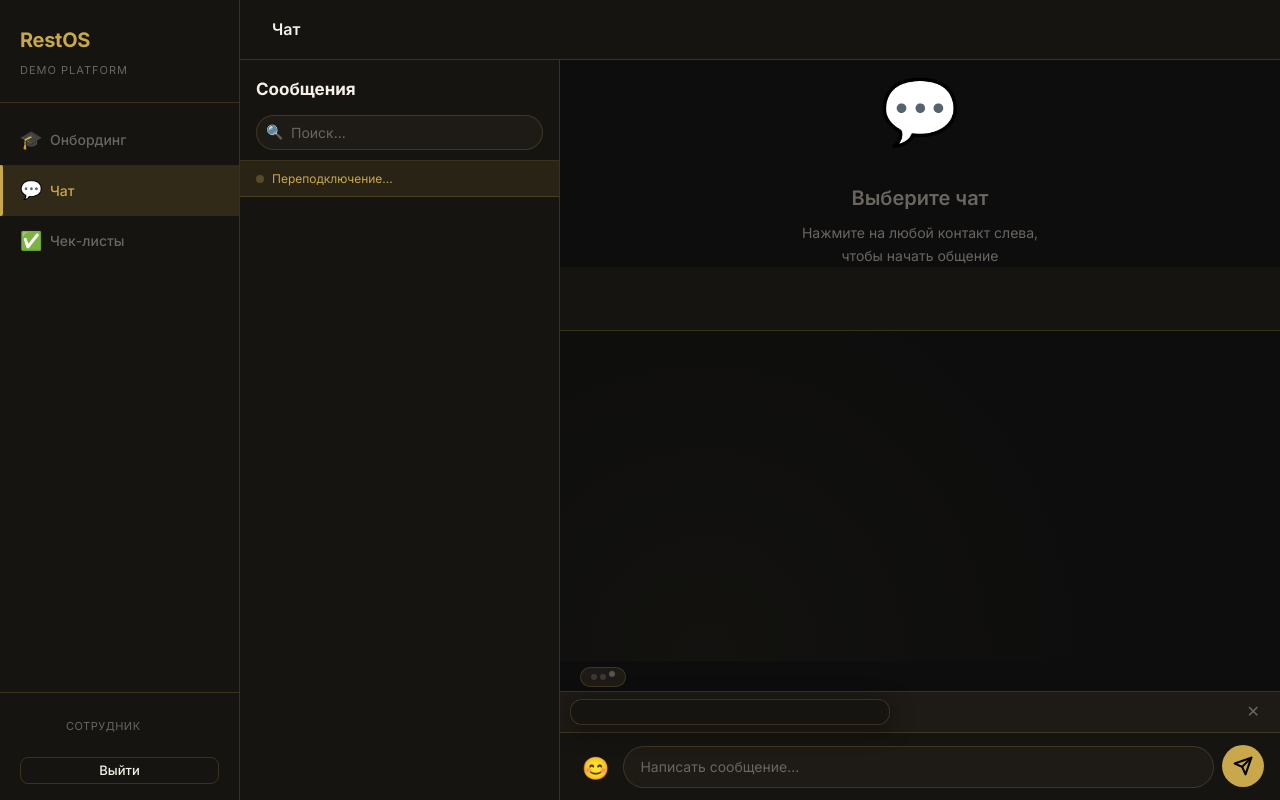
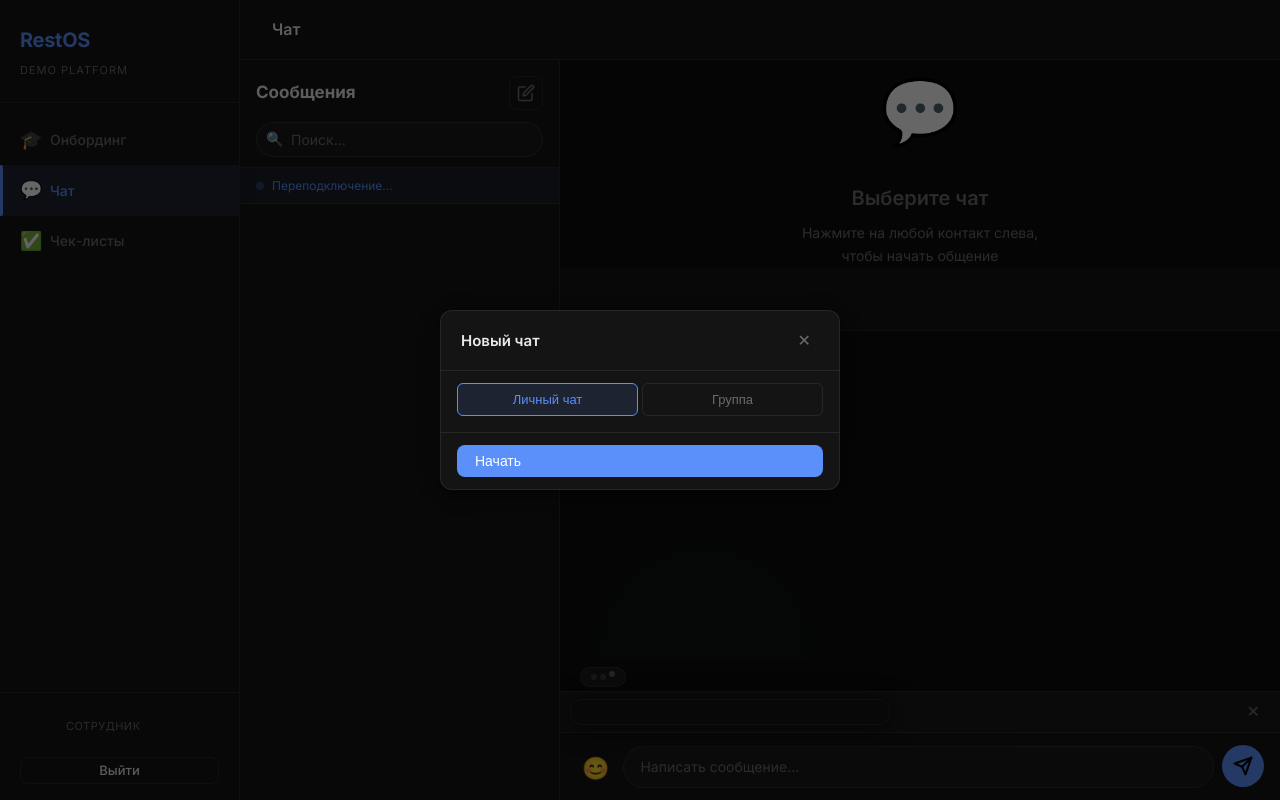
Before and after one commit to DimkaQQ/HR, a Python web app: template app/templates/chat/index.html in a window 1280 px wide. Run offline with Jinja, Linux system fonts and the light colour scheme; the template is opened without the code that fills it, so the values that code supplies are empty.

Commit message:
feat: compose DMs/groups, fix emoji picker, dark theme refresh
- Chat: add compose button with DM/group creation modal; new POST /chat/group
  and GET /chat/users endpoints; group conversations appear in sidebar
- Emoji picker: replace once-true listener with persistent handler so
  clicking emojis no longer consumes the outside-close listener
- Checklist: fix date tab navigation (date_str → date Query param alias)
- Style: replace gold accent with blue (#5B8FF9), neutral borders, darker
  card backgrounds for a cleaner dark theme
- Migration 0004: add group enum value to conversationtype

Co-Authored-By: Claude Sonnet 4.6 <noreply@anthropic.com>
Claude-Session: https://claude.ai/code/session_01K5bVCKHRgqcMZas2XEE2kk

```diff
--- a/app/models/chat.py
+++ b/app/models/chat.py
@@ -9,6 +9,7 @@ from app.database import Base
 class ConversationType(str, enum.Enum):
     general = "general"
     direct = "direct"
+    group = "group"
 
 
 class Conversation(Base):
--- a/app/static/css/main.css
+++ b/app/static/css/main.css
@@ -1,18 +1,18 @@
 :root {
   --black: #0D0D0D;
-  --card: #161410;
-  --card2: #1E1A16;
-  --gold: #C8A84B;
-  --gold-dim: rgba(200, 168, 75, 0.15);
-  --border: rgba(200, 168, 75, 0.2);
-  --white: #F5F0E8;
-  --muted: #6B6560;
+  --card: #141414;
+  --card2: #1A1A1A;
+  --gold: #5B8FF9;
+  --gold-dim: rgba(91, 143, 249, 0.12);
+  --border: rgba(255, 255, 255, 0.08);
+  --white: #E8E8E8;
+  --muted: #6B6B6B;
   --danger: #E05252;
   --success: #4BC87E;
-  --info: #4B7EC8;
+  --info: #5B8FF9;
   --radius: 8px;
   --radius-lg: 12px;
-  --shadow: 0 4px 24px rgba(0,0,0,0.4);
+  --shadow: 0 4px 24px rgba(0,0,0,0.5);
 }
 
 *, *::before, *::after { box-sizing: border-box; margin: 0; padding: 0; }
@@ -238,9 +238,9 @@ a:hover { color: var(--white); }
 
 .btn-primary {
   background: var(--gold);
-  color: #000;
-}
-.btn-primary:hover { background: #d4b45e; color: #000; }
+  color: #fff;
+}
+.btn-primary:hover { background: #7aaafb; color: #fff; }
 
 .btn-outline {
   background: transparent;
@@ -1042,8 +1042,8 @@ textarea.form-input { resize: vertical; min-height: 80px; }
 /* ── Scrollbar ───────────────────────────────────────────────── */
 ::-webkit-scrollbar { width: 5px; height: 5px; }
 ::-webkit-scrollbar-track { background: transparent; }
-::-webkit-scrollbar-thumb { background: rgba(200,168,75,0.2); border-radius: 3px; }
-::-webkit-scrollbar-thumb:hover { background: rgba(200,168,75,0.4); }
+::-webkit-scrollbar-thumb { background: rgba(255,255,255,0.12); border-radius: 3px; }
+::-webkit-scrollbar-thumb:hover { background: rgba(91,143,249,0.4); }
 
 /* ── Utility ─────────────────────────────────────────────────── */
 .flex { display: flex; }
@@ -1100,12 +1100,34 @@ textarea.form-input { resize: vertical; min-height: 80px; }
   flex-shrink: 0;
 }
 
+.wa-sidebar-title-row {
+  display: flex;
+  align-items: center;
+  justify-content: space-between;
+  margin-bottom: 12px;
+}
+
 .wa-sidebar-title {
   font-size: 17px;
   font-weight: 700;
-  margin-bottom: 12px;
   color: var(--white);
 }
+
+.compose-btn {
+  width: 34px;
+  height: 34px;
+  border-radius: 8px;
+  background: none;
+  border: 1px solid var(--border);
+  color: var(--muted);
+  cursor: pointer;
+  display: flex;
+  align-items: center;
+  justify-content: center;
+  transition: all 0.15s;
+  flex-shrink: 0;
+}
+.compose-btn:hover { color: var(--gold); border-color: var(--gold); background: var(--gold-dim); }
 
 .wa-search-wrap {
   position: relative;
@@ -1142,7 +1164,7 @@ textarea.form-input { resize: vertical; min-height: 80px; }
   align-items: center;
   gap: 8px;
   padding: 8px 16px;
-  background: rgba(200,168,75,0.1);
+  background: rgba(91,143,249,0.08);
   border-bottom: 1px solid var(--border);
   font-size: 12px;
   color: var(--gold);
@@ -1271,7 +1293,7 @@ textarea.form-input { resize: vertical; min-height: 80px; }
   position: relative;
   overflow: hidden;
   background: var(--black);
-  background-image: radial-gradient(circle at 20% 80%, rgba(200,168,75,0.03) 0%, transparent 50%);
+  background-image: radial-gradient(circle at 20% 80%, rgba(91,143,249,0.02) 0%, transparent 50%);
 }
 
 .wa-welcome {
@@ -2704,3 +2726,125 @@ body.lesson-body { background: var(--black); }
   .quiz-result-score { font-size: 42px; }
   .quiz-result-icon { font-size: 60px; }
 }
+
+/* ── Compose modal ─────────────────────────────────────────────────────────── */
+.compose-modal-overlay {
+  position: fixed;
+  inset: 0;
+  background: rgba(0,0,0,0.6);
+  z-index: 500;
+  display: flex;
+  align-items: center;
+  justify-content: center;
+  padding: 16px;
+}
+
+.compose-modal {
+  background: var(--card);
+  border: 1px solid var(--border);
+  border-radius: var(--radius-lg);
+  width: 100%;
+  max-width: 400px;
+  max-height: 80vh;
+  display: flex;
+  flex-direction: column;
+  overflow: hidden;
+  box-shadow: var(--shadow);
+}
+
+.compose-modal-header {
+  display: flex;
+  align-items: center;
+  justify-content: space-between;
+  padding: 16px 20px;
+  border-bottom: 1px solid var(--border);
+  font-weight: 600;
+  font-size: 15px;
+}
+
+.compose-modal-close {
+  background: none;
+  border: none;
+  color: var(--muted);
+  cursor: pointer;
+  font-size: 16px;
+  padding: 4px 8px;
+  border-radius: 6px;
+  transition: all 0.15s;
+}
+.compose-modal-close:hover { color: var(--white); background: rgba(255,255,255,0.06); }
+
+.compose-tabs {
+  display: flex;
+  gap: 4px;
+  padding: 12px 16px 8px;
+}
+
+.compose-tab {
+  flex: 1;
+  padding: 8px;
+  background: none;
+  border: 1px solid var(--border);
+  border-radius: 6px;
+  color: var(--muted);
+  font-size: 13px;
+  font-weight: 500;
+  cursor: pointer;
+  transition: all 0.15s;
+}
+.compose-tab.active { background: var(--gold-dim); border-color: var(--gold); color: var(--gold); }
+.compose-tab:hover:not(.active) { color: var(--white); }
+
+.compose-name-input {
+  width: 100%;
+  background: var(--card2);
+  border: 1px solid var(--border);
+  border-radius: 8px;
+  padding: 10px 14px;
+  font-size: 14px;
+  color: var(--white);
+  outline: none;
+}
+.compose-name-input:focus { border-color: var(--gold); }
+.compose-name-input::placeholder { color: var(--muted); }
+
+.compose-user-list {
+  flex: 1;
+  overflow-y: auto;
+  padding: 4px 0;
+}
+
+.compose-user-item {
+  display: flex;
+  align-items: center;
+  gap: 12px;
+  padding: 10px 20px;
+  cursor: pointer;
+  transition: background 0.1s;
+}
+.compose-user-item:hover { background: rgba(255,255,255,0.04); }
+
+.compose-user-check {
+  accent-color: var(--gold);
+  width: 16px;
+  height: 16px;
+  flex-shrink: 0;
+  cursor: pointer;
+}
+
+.compose-user-name {
+  font-size: 14px;
+  font-weight: 500;
+  color: var(--white);
+}
+
+.compose-user-role {
+  font-size: 12px;
+  color: var(--muted);
+  margin-top: 1px;
+}
+
+.compose-modal-footer {
+  padding: 12px 16px;
+  border-top: 1px solid var(--border);
+}
--- a/app/static/js/chat.js
+++ b/app/static/js/chat.js
@@ -589,6 +589,8 @@ function hideContextMenu() {
 }
 
 // ── Emoji picker ───────────────────────────────────────────────────────────────
+let _emojiOutsideListener = null;
+
 function buildEmojiPicker() {
   if (!$emojiPicker) return;
   EMOJIS.forEach(em => {
@@ -601,15 +603,27 @@ function buildEmojiPicker() {
 }
 
 function toggleEmojiPicker() {
-  $emojiPicker.classList.toggle('hidden');
-  if (!$emojiPicker.classList.contains('hidden')) {
-    setTimeout(() => document.addEventListener('click', closeEmojiOnOutside, { once: true }), 0);
+  const isOpen = !$emojiPicker.classList.contains('hidden');
+  if (isOpen) {
+    closeEmojiPicker();
+  } else {
+    $emojiPicker.classList.remove('hidden');
+    if (!_emojiOutsideListener) {
+      _emojiOutsideListener = (e) => {
+        if (!$emojiPicker.contains(e.target) && e.target.id !== 'emoji-btn') {
+          closeEmojiPicker();
+        }
+      };
+      setTimeout(() => document.addEventListener('click', _emojiOutsideListener), 0);
+    }
   }
 }
 
-function closeEmojiOnOutside(e) {
-  if (!$emojiPicker.contains(e.target)) {
-    $emojiPicker.classList.add('hidden');
+function closeEmojiPicker() {
+  $emojiPicker.classList.add('hidden');
+  if (_emojiOutsideListener) {
+    document.removeEventListener('click', _emojiOutsideListener);
+    _emojiOutsideListener = null;
   }
 }
 
@@ -620,7 +634,7 @@ function insertEmoji(em) {
   $input.value = val.slice(0, start) + em + val.slice(end);
   $input.selectionStart = $input.selectionEnd = start + em.length;
   $input.focus();
-  $emojiPicker.classList.add('hidden');
+  closeEmojiPicker();
 }
 
 // ── Delete ────────────────────────────────────────────────────────────────────
@@ -904,6 +918,99 @@ function esc(str) {
     .replace(/"/g,'&quot;');
 }
 
+// ── Compose (new chat/group) ───────────────────────────────────────────────────
+let composeUsers = [];
+let composeMode = 'direct';
+
+async function openNewChatModal() {
+  if (!composeUsers.length) {
+    const r = await fetch('/chat/users');
+    composeUsers = await r.json();
+  }
+  switchComposeMode('direct');
+  renderComposeUsers();
+  document.getElementById('compose-modal').classList.remove('hidden');
+}
+
+function closeComposeModal() {
+  const modal = document.getElementById('compose-modal');
+  if (modal) modal.classList.add('hidden');
+}
+
+function switchComposeMode(mode) {
+  composeMode = mode;
+  document.getElementById('compose-tab-direct').classList.toggle('active', mode === 'direct');
+  document.getElementById('compose-tab-group').classList.toggle('active', mode === 'group');
+  const nameWrap = document.getElementById('compose-name-wrap');
+  if (nameWrap) nameWrap.style.display = mode === 'group' ? 'block' : 'none';
+  // In direct mode only one user can be selected
+  if (mode === 'direct') {
+    document.querySelectorAll('.compose-user-check').forEach(cb => {
+      cb.type = 'radio';
+      cb.name = 'compose-user';
+    });
+  } else {
+    document.querySelectorAll('.compose-user-check').forEach(cb => {
+      cb.type = 'checkbox';
+      cb.name = '';
+    });
+  }
+}
+
+function renderComposeUsers() {
+  const list = document.getElementById('compose-user-list');
+  if (!list) return;
+  list.innerHTML = '';
+  composeUsers.forEach(u => {
+    const label = document.createElement('label');
+    label.className = 'compose-user-item';
+    label.innerHTML = `
+      <input type="${composeMode === 'direct' ? 'radio' : 'checkbox'}" class="compose-user-check" name="compose-user" value="${u.id}">
+      <div class="avatar" style="background:${u.color};width:36px;height:36px;font-size:13px;flex-shrink:0">${esc(u.initials)}</div>
+      <div style="min-width:0">
+        <div class="compose-user-name">${esc(u.name)}</div>
+        <div class="compose-user-role">${u.role === 'manager' ? 'Менеджер' : 'Сотрудник'}</div>
+      </div>
+    `;
+    list.appendChild(label);
+  });
+}
+
+async function startCompose() {
+  const checks = [...document.querySelectorAll('.compose-user-check:checked')];
+  const selectedIds = checks.map(cb => parseInt(cb.value));
+  if (!selectedIds.length) return;
+
+  if (composeMode === 'direct') {
+    const uid = selectedIds[0];
+    const u = composeUsers.find(x => x.id === uid);
+    if (!u) return;
+    const c = {
+      id: null, type: 'direct', name: u.name, initials: u.initials,
+      color: u.color, partner_id: u.id, partner_role: u.role,
+      online: u.online, last_seen: null, unread_count: 0, last_message: null,
+    };
+    // Check if DM already in list
+    const existing = conversations.find(x => x.type === 'direct' && x.partner_id === uid);
+    closeComposeModal();
+    await openConv(existing || c);
+  } else {
+    const name = (document.getElementById('compose-group-name')?.value || '').trim() || 'Группа';
+    const r = await fetch('/chat/group', {
+      method: 'POST',
+      headers: { 'Content-Type': 'application/json' },
+      body: JSON.stringify({ name, user_ids: selectedIds }),
+    });
+    if (!r.ok) return;
+    const conv = await r.json();
+    conversations.unshift(conv);
+    convMap.set(conv.id, conv);
+    renderConvList();
+    closeComposeModal();
+    openConv(conv);
+  }
+}
+
 // ── Events binding ─────────────────────────────────────────────────────────────
 function bindEvents() {
   // Send on Enter (Shift+Enter = newline)
@@ -945,8 +1052,9 @@ function bindEvents() {
   document.addEventListener('keydown', e => {
     if (e.key === 'Escape') {
       hideContextMenu();
-      $emojiPicker?.classList.add('hidden');
+      closeEmojiPicker();
       cancelReply();
+      closeComposeModal();
     }
   });
 
--- a/app/templates/chat/index.html
+++ b/app/templates/chat/index.html
@@ -19,7 +19,15 @@
 
     <!-- Sidebar header -->
     <div class="wa-sidebar-top">
-      <div class="wa-sidebar-title">Сообщения</div>
+      <div class="wa-sidebar-title-row">
+        <div class="wa-sidebar-title">Сообщения</div>
+        <button class="compose-btn" onclick="openNewChatModal()" title="Новый чат">
+          <svg width="18" height="18" viewBox="0 0 24 24" fill="none" stroke="currentColor" stroke-width="2.2" stroke-linecap="round" stroke-linejoin="round">
+            <path d="M11 4H4a2 2 0 0 0-2 2v14a2 2 0 0 0 2 2h14a2 2 0 0 0 2-2v-7"></path>
+            <path d="M18.5 2.5a2.121 2.121 0 0 1 3 3L12 15l-4 1 1-4 9.5-9.5z"></path>
+          </svg>
+        </button>
+      </div>
       <div class="wa-search-wrap">
         <span class="wa-search-icon">🔍</span>
         <input id="search-input" class="wa-search" placeholder="Поиск..." autocomplete="off">
@@ -124,7 +132,30 @@
   </div><!-- /wa-chat -->
 </div><!-- /wa-layout -->
 
-<!-- Context menu (dynamic) -->
+<!-- Compose modal -->
+<div id="compose-modal" class="compose-modal-overlay hidden" onclick="if(event.target===this)closeComposeModal()">
+  <div class="compose-modal">
+    <div class="compose-modal-header">
+      <span>Новый чат</span>
+      <button class="compose-modal-close" onclick="closeComposeModal()">✕</button>
+    </div>
+
+    <div class="compose-tabs">
+      <button id="compose-tab-direct" class="compose-tab active" onclick="switchComposeMode('direct')">Личный чат</button>
+      <button id="compose-tab-group" class="compose-tab" onclick="switchComposeMode('group')">Группа</button>
+    </div>
+
+    <div id="compose-name-wrap" style="display:none;padding:0 16px 8px">
+      <input id="compose-group-name" class="compose-name-input" placeholder="Название группы..." autocomplete="off">
+    </div>
+
+    <div id="compose-user-list" class="compose-user-list"></div>
+
+    <div class="compose-modal-footer">
+      <button class="btn btn-primary" style="width:100%" onclick="startCompose()">Начать</button>
+    </div>
+  </div>
+</div>
 {% endblock %}
 
 {% block scripts %}
```
Also changed, not shown: other parts of app/static/css/main.css (+15 -15 lines), app/routers/chat.py (+82 -0 lines), app/routers/checklists.py (+9 -9 lines), migrations/versions/0004_group_chat.py (added, +22 -0 lines).
